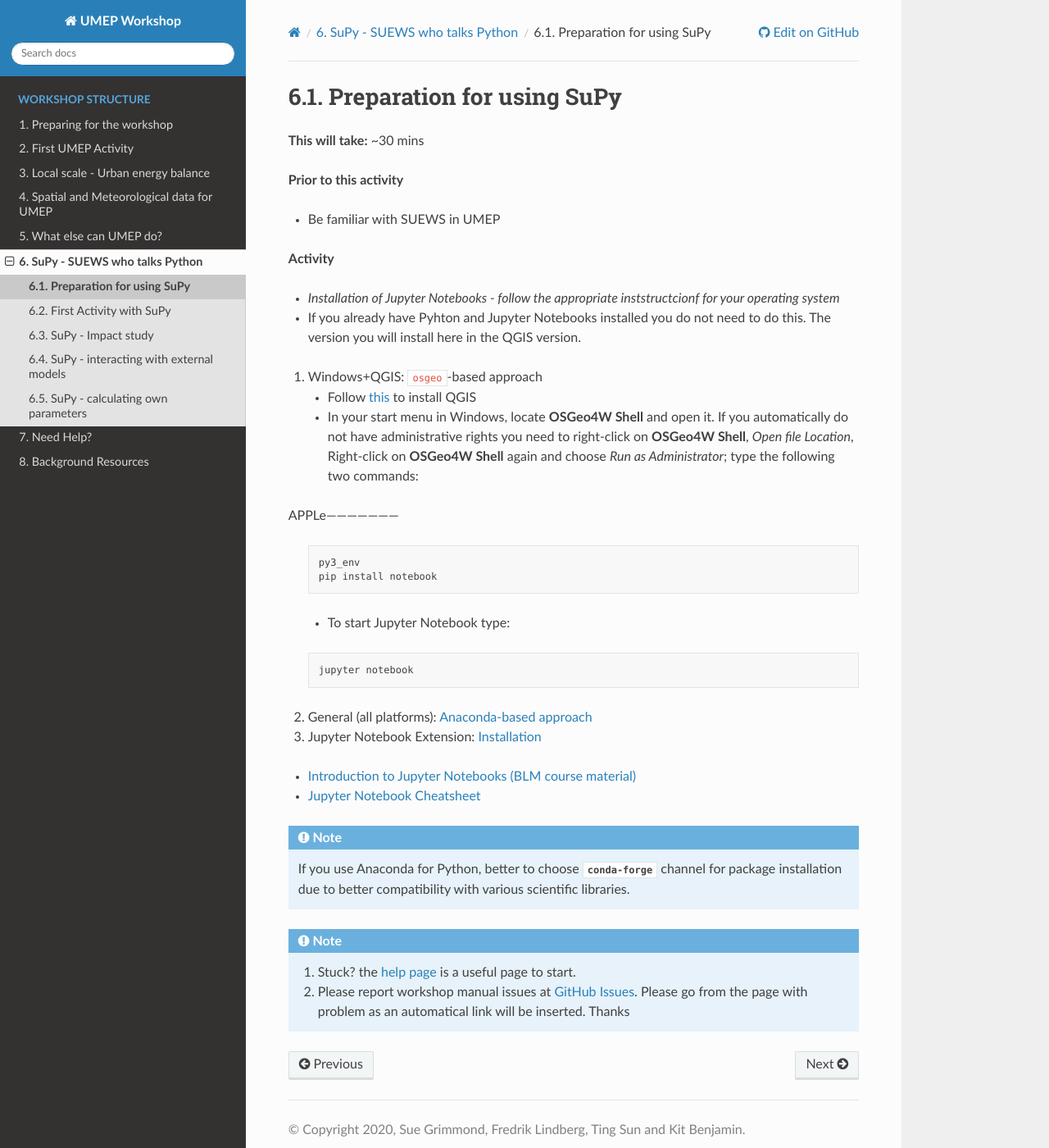
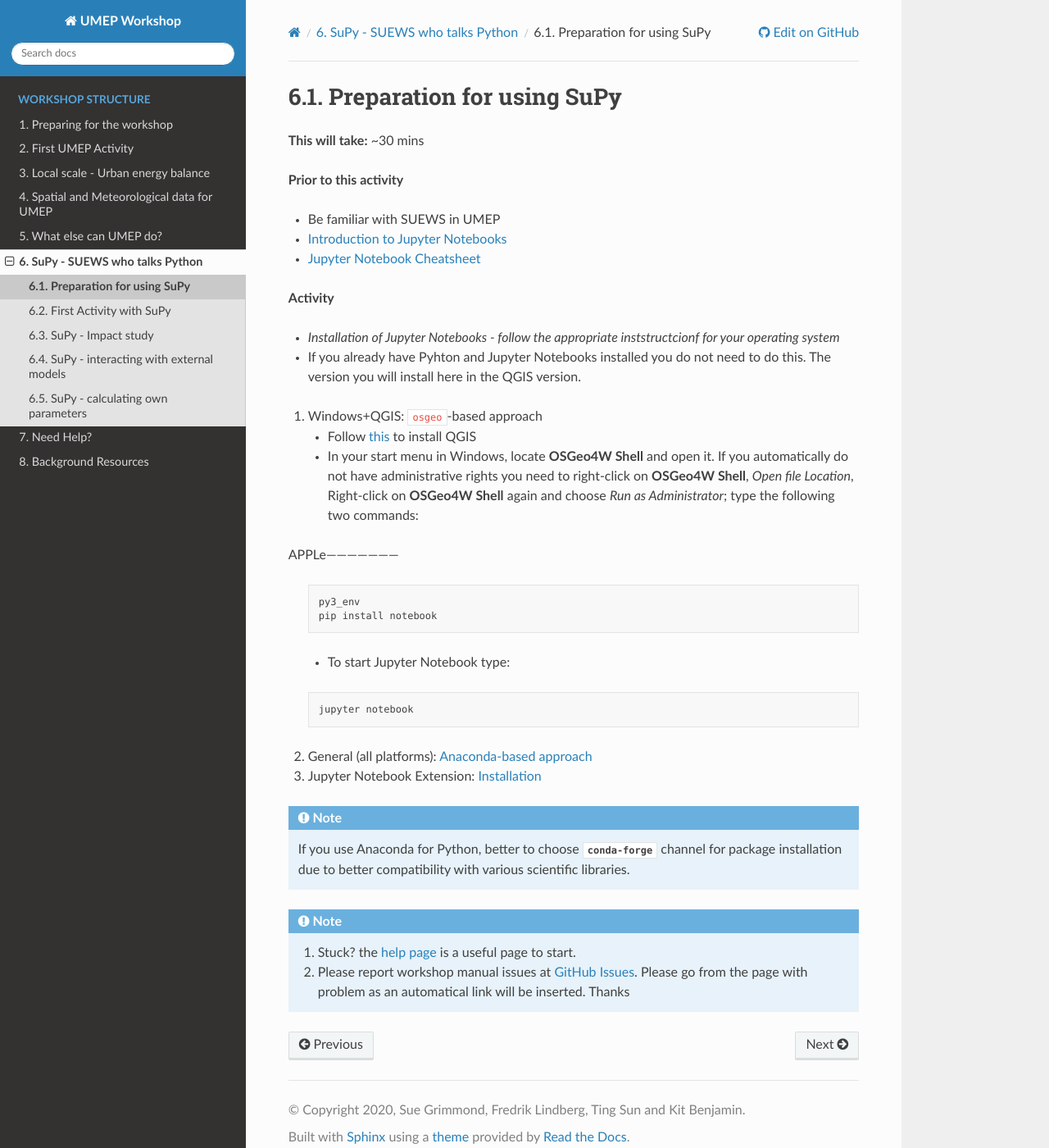
Before and after one commit to Urban-Meteorology-Reading/UMEP-Workshop, a Sphinx documentation site: the page built from source/SUPY/SuPy1.rst, in a window 1280 px wide and 1400 px high. Shown: the whole window at 82% size. Built offline with Sphinx 7.4.7 and the Read the Docs theme 2.0.0, drawn with Linux system fonts in a browser that asks for light colours; pages that are not in the unit, such as notebooks, are missing from menus; some of the changed lines change nothing that is shown.

Commit message:
Update SuPy1.rst

```diff
--- a/source/SUPY/SuPy1.rst
+++ b/source/SUPY/SuPy1.rst
@@ -8,6 +8,9 @@ Preparation for using SuPy
 **Prior to this activity**
 
 - Be familiar with SUEWS in UMEP
+- `Introduction to Jupyter Notebooks <Jupyter/JN0>`_
+- `Jupyter Notebook Cheatsheet <https://cheatography.com/weidadeyue/cheat-sheets/jupyter-notebook/>`_
+
 
 **Activity**
 
@@ -39,9 +42,6 @@ APPLe---------------------
 
 3. Jupyter Notebook Extension: `Installation <https://jupyter-contrib-nbextensions.readthedocs.io/en/latest/install.html>`_
 
-- `Introduction to Jupyter Notebooks (BLM course material) <https://blm.readthedocs.io/en/latest/JupyterNotebook.html>`_
-
-- `Jupyter Notebook Cheatsheet <https://cheatography.com/weidadeyue/cheat-sheets/jupyter-notebook/>`_
 
 .. note::
    If you use Anaconda for Python, better to choose `conda-forge` channel for package installation due to better compatibility with various scientific libraries.
```
